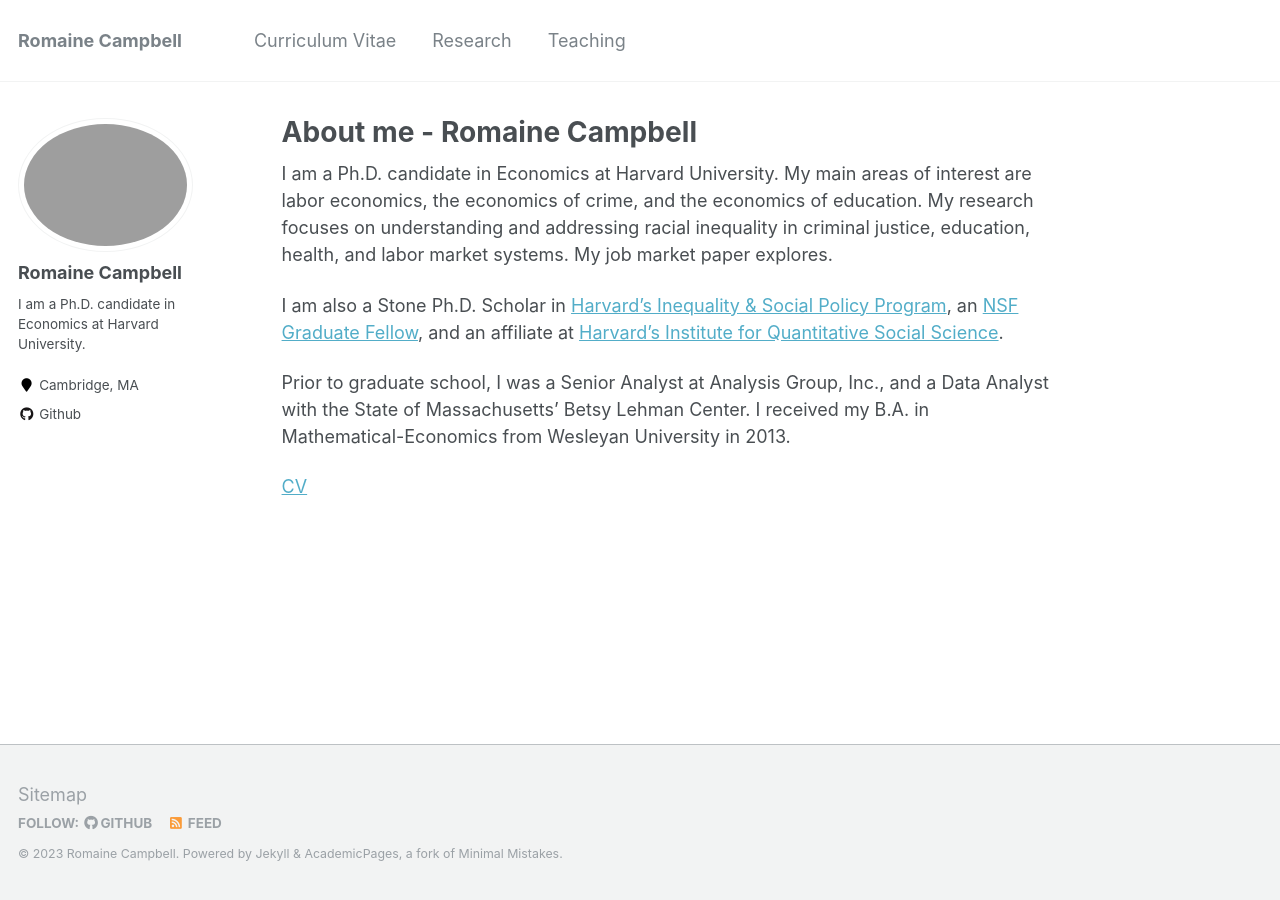
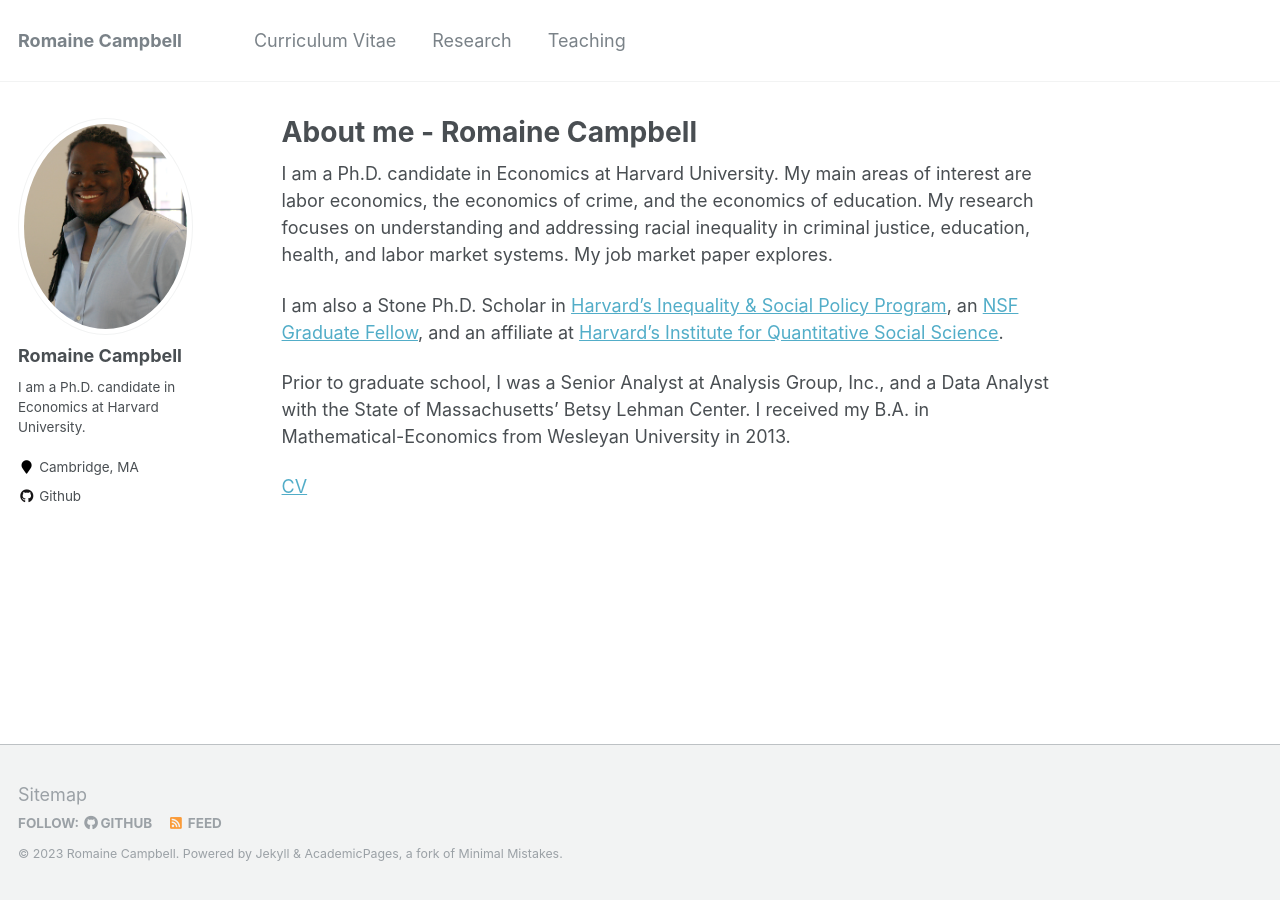
Before and after one commit to romaineacampbell/romaineacampbell.github.io, a Jekyll site: the page built from _pages/about.md, in a window 1280 px wide. Built offline with Jekyll 4.4.1, drawn with Linux system fonts in a browser that asks for light colours.

Commit message:
Update _config.yml

```diff
--- a/_config.yml
+++ b/_config.yml
@@ -81,7 +81,7 @@ analytics:
 # Site Author
 author:
   name             : "Romaine Campbell"
-  avatar           : "Romaine_7.png"
+  avatar           : "romaine_profile.png"
   bio              : "I am a Ph.D. candidate in Economics at Harvard University."
   location         : "Cambridge, MA"
   employer         :
```
